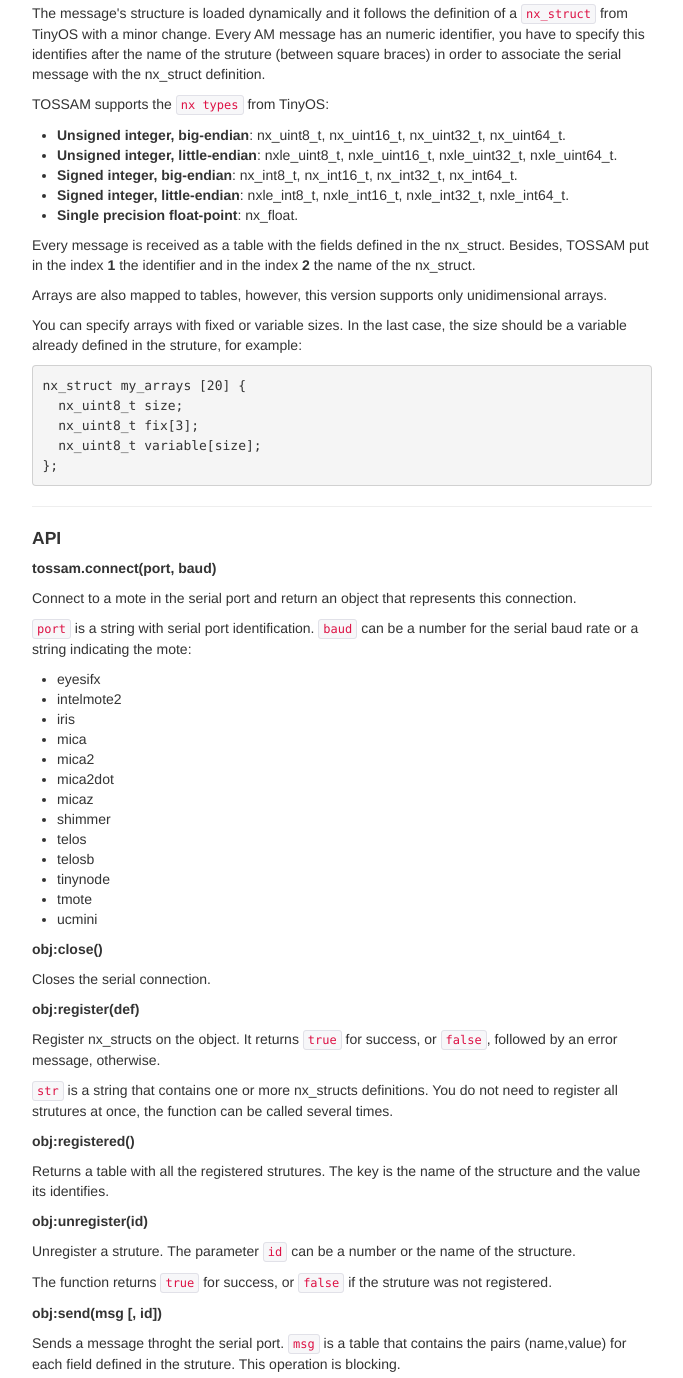
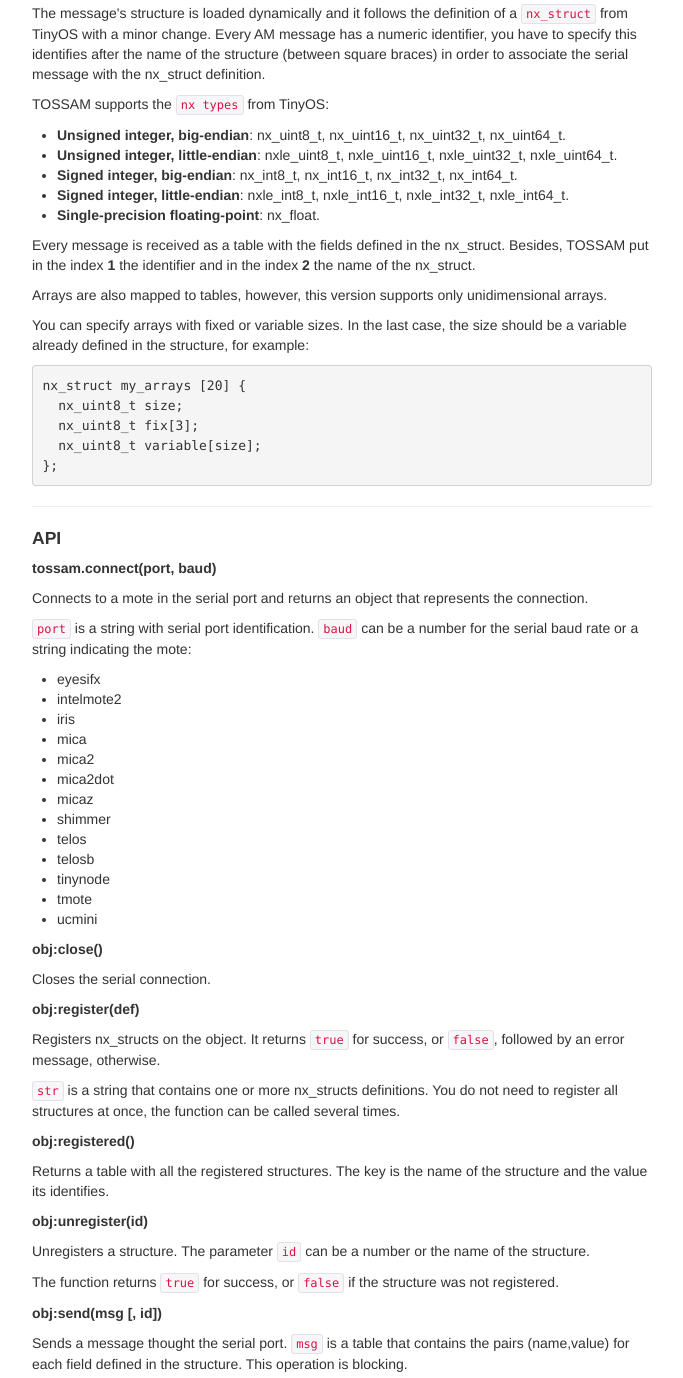
Before and after one commit to brunoos/tossam, a plain HTML site: page doc/index.html in a window 1280 px wide. Shown: the part 942-2320 px from the top of the page, without its empty margins (288-971 px from the left). Drawn offline with Linux system fonts and the light colour scheme.

Commit message:
Grammar.

```diff
--- a/doc/index.html
+++ b/doc/index.html
@@ -25,8 +25,7 @@
 <a name="TOSSAM">
 <h3></a>TOSSAM - TinyOS Serial AM for Lua</h3>
 
-<p>TOSSAM is a library to send and receive TinyOS's ActiveMessage
-using the serial port. For example:</p>
+<p>TOSSAM is a library to send and receive TinyOS's ActiveMessage, using the serial port. For example:</p>
 <pre>
 local tossam = require("tossam")
 
@@ -80,8 +79,8 @@ micaz:close()
 
 <p>The message's structure is loaded dynamically and it follows the
 definition of a <code>nx_struct</code> from TinyOS with a minor
-change. Every AM message has an numeric identifier, you have to
-specify this identifies after the name of the struture (between square
+change. Every AM message has a numeric identifier, you have to
+specify this identifies after the name of the structure (between square
 braces) in order to associate the serial message with the nx_struct definition.</p>
 
 <p>TOSSAM supports the <code>nx types</code> from TinyOS:</p>
@@ -90,7 +89,7 @@ braces) in order to associate the serial message with the nx_struct definition.<
   <li><strong>Unsigned integer, little-endian</strong>: nxle_uint8_t, nxle_uint16_t, nxle_uint32_t, nxle_uint64_t.</li>
   <li><strong>Signed integer, big-endian</strong>: nx_int8_t, nx_int16_t, nx_int32_t, nx_int64_t.</li>
   <li><strong>Signed integer, little-endian</strong>: nxle_int8_t, nxle_int16_t, nxle_int32_t, nxle_int64_t.</li>
-  <li><strong>Single precision float-point</strong>: nx_float.</li>
+  <li><strong>Single-precision floating-point</strong>: nx_float.</li>
 </ul>
 
 <p>Every message is received as a table with the fields defined in the
@@ -101,7 +100,7 @@ and in the index <strong>2</strong> the name of the nx_struct.</p>
 only unidimensional arrays.</p>
 
 <p>You can specify arrays with fixed or variable sizes. In the last
-case, the size should be a variable already defined in the struture,
+case, the size should be a variable already defined in the structure,
 for example:</p>
 
 <pre>
@@ -119,8 +118,8 @@ nx_struct my_arrays [20] {
 
 <h5>tossam.connect(port, baud)</h5>
 
-<p>Connect to a mote in the serial port and return an object that
-represents this connection.<p>
+<p>Connects to a mote in the serial port and returns an object that
+represents the connection.<p>
 
 <p><code>port</code> is a string with serial port
 identification. <code>baud</code> can be a number for the serial baud
@@ -148,37 +147,37 @@ rate or a string indicating the mote:</p>
 
 <h5>obj:register(def)</h5>
 
-<p>Register nx_structs on the object. It returns <code>true</code> for
+<p>Registers nx_structs on the object. It returns <code>true</code> for
 success, or <code>false</code>, followed by an error message,
 otherwise.</p>
 
 <p><code>str</code> is a string that contains one or more nx_structs
-definitions. You do not need to register all strutures at once, the
+definitions. You do not need to register all structures at once, the
 function can be called several times.</p>
 
 <h5>obj:registered()</h5>
 
-<p>Returns a table with all the registered strutures. The key is
+<p>Returns a table with all the registered structures. The key is
 the name of the structure and the value its identifies.</p>
 
 <h5>obj:unregister(id)</h5>
 
-<p>Unregister a struture. The parameter <code>id</code> can be a
+<p>Unregisters a structure. The parameter <code>id</code> can be a
 number or the name of the structure.</p>
 
 <p>The function returns <code>true</code> for success, or
-<code>false</code> if the struture was not registered.</p>
+<code>false</code> if the structure was not registered.</p>
 
 <h5>obj:send(msg [, id])</h5>
 
-<p>Sends a message throght the serial port. <code>msg</code> is a
+<p>Sends a message thought the serial port. <code>msg</code> is a
 table that contains the pairs (name,value) for each field defined
-in the struture. This operation is blocking.</p>
+in the structure. This operation is blocking.</p>
 
 <p>The parameter <code>id</code> is the identifier for the message.
 This argument is optional, you can inform the identifier in the index
 <strong>1</strong> of the message (number or name of the
-struture). However, if <code>id</code> passed, the index is not
+structure). However, if <code>id</code> passed, the index is not
 used.</p>
 
 <p>In case of error, the function returns <code>nil</code> followed
```
